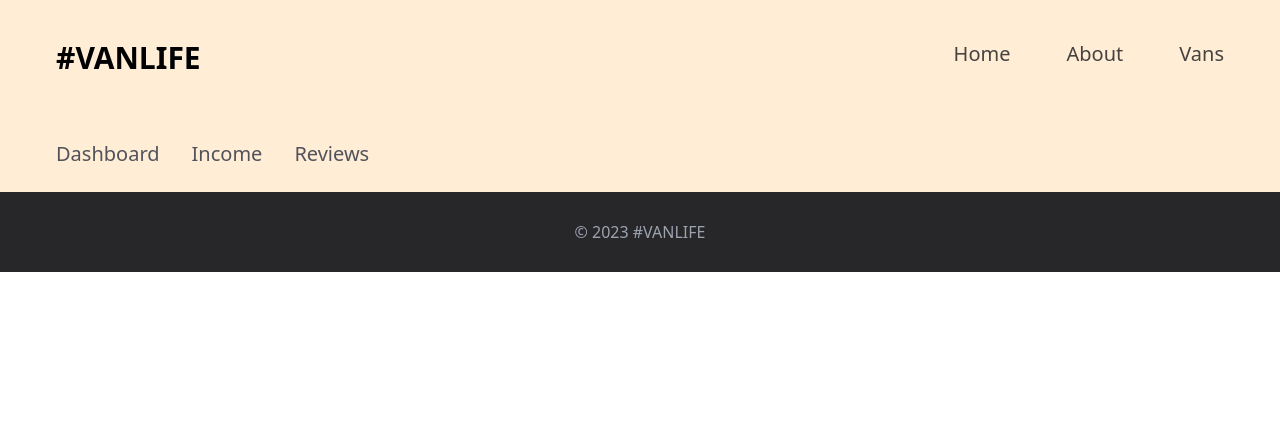
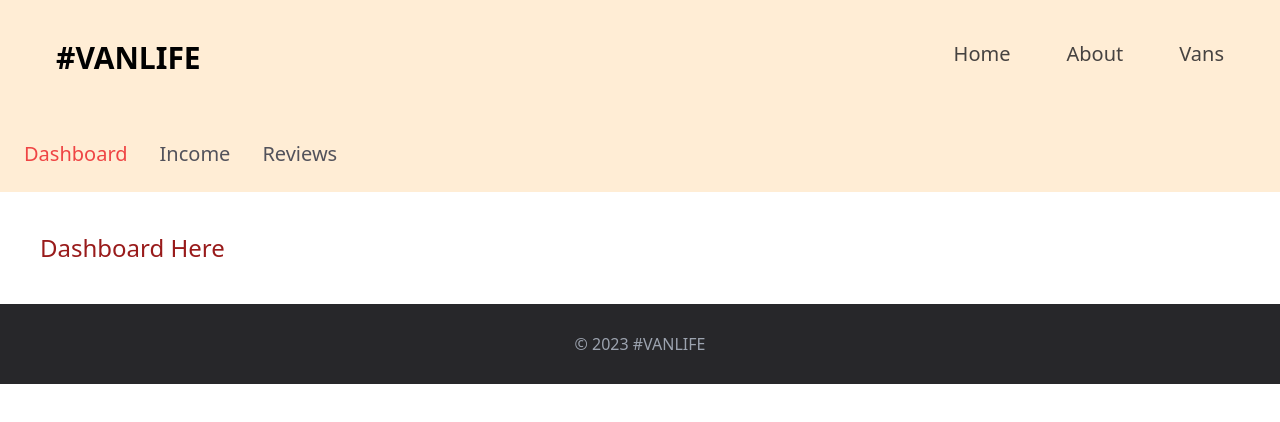
Before and after one commit to ItsTonyy/ReactRouter6, a React (Vite) app: page /host in a window 1280 px wide. Shown: the top 422 px of the page. Built offline with nearby package versions, Linux system fonts and the light colour scheme; what miragejs would draw is missing.

Commit message:
Little updates

```diff
--- a/src/App.jsx
+++ b/src/App.jsx
@@ -22,12 +22,12 @@ function App() {
 				<Route element={<PageLayout />}>
 					<Route path='/' element={<Home />} />
 					<Route path='About' element={<About />} />
+
 					<Route path='Vans' element={<Vans/>}/>
-
 					<Route path='Vans/:id' element={<VanDetail/>}/>
 
 					<Route path='host' element={<HostLayout />}>
-						<Route path='host' element={<Dashboard />}/>
+						<Route index element={<Dashboard />}/>
 						<Route path='income' element={<Income />}/>
 						<Route path='reviews' element={<Reviews />}/>
 					</Route>
--- a/src/components/HostLayout.jsx
+++ b/src/components/HostLayout.jsx
@@ -1,18 +1,22 @@
-import { Link } from 'react-router-dom'
-
+import { NavLink, Outlet } from 'react-router-dom'
 
 export default function HostLayout() {
 	return (
-		<div className='flex flex-row gap-8 p-6 bg-orange-100 text-xl font-medium text-zinc-600'>
-			<Link to={'/host'}>
-				<span className='ml-8 hover:underline hover:text-black'>Dashboard</span>
-			</Link>
-			<Link to={'/host/income'}>
-				<span className='hover:underline hover:text-black'>Income</span>
-			</Link>
-			<Link to={'/host/reviews'}>
-				<span className='hover:underline hover:text-black'>Reviews</span>
-			</Link>
-		</div>
+		<>
+			<div className='flex flex-row gap-8 p-6 bg-orange-100 text-xl font-medium text-zinc-600'>
+				<NavLink to={'/host'} className={({isActive}) => isActive ? 'text-red-500' : 'text-zinc-600'}>
+					<span className='hover:underline hover:text-black'>
+						Dashboard
+					</span>
+				</NavLink>
+				<NavLink to={'/host/income'} className={({isActive}) => isActive ? 'text-red-500' : 'text-zinc-600'}>
+					<span className='hover:underline hover:text-black'>Income</span>
+				</NavLink>
+				<NavLink to={'/host/reviews'} className={({isActive}) => isActive ? 'text-red-500' : 'text-zinc-600'}>
+					<span className='hover:underline hover:text-black'>Reviews</span>
+				</NavLink>
+			</div>
+			<Outlet />
+		</>
 	)
 }
--- a/src/pages/About.jsx
+++ b/src/pages/About.jsx
@@ -5,8 +5,8 @@ export default function About () {
         <img src="./src/images/wallpaper3.jpg" alt="imagem" />
       </div>
       <div className='w-full h-full text-black bg-orange-100 p-12 flex justify-center items-center flex-col'>
-        <h1 className='text-3xl font-bold mb-2'>Don&apos;t Squeeze In A Sedan</h1>
-        <h1 className='text-3xl font-bold'>When You Could Relax In A Van</h1>
+        <h1 className='text-3xl font-bold mb-2'>Don&apos;t Squeeze In a Sedan</h1>
+        <h1 className='text-3xl font-bold'>When You Could Relax In a Van</h1>
 
         <p className='text-xl font-light mt-4'>Our mission is to enliven your road trip with the perfect travel van rental.
         </p>
--- a/src/pages/host/Dashboard.jsx
+++ b/src/pages/host/Dashboard.jsx
@@ -2,9 +2,9 @@
 
 export default function Dashboard() {
   return(
-    <div className='bg-zinc-900 text-white text-2xl'>
+    <div className='text-red-800 text-2xl p-10'>
 
-      <h1 className=''>Dashboard Here</h1>
+      <h1 className='text-2xl'>Dashboard Here</h1>
     </div>
   )
 }
--- a/src/pages/host/Income.jsx
+++ b/src/pages/host/Income.jsx
@@ -3,7 +3,7 @@
 export default function Income() {
   return(
     <div className='text-blue-700 text-2xl p-10'>
-      <h1 className='text-2xl text-blue'>Income Here</h1>
+      <h1 className='text-2xl'>Income Here</h1>
     </div>
   )
 }
--- a/src/pages/host/Reviews.jsx
+++ b/src/pages/host/Reviews.jsx
@@ -2,8 +2,8 @@
 
 export default function Reviews() {
   return(
-    <div className='text-yellow-500 text-2xl'>
-      <h1 className='text-2xl text-blue'>Reviews Here</h1>
+    <div className='text-green-700 text-2xl p-10'>
+      <h1 className='text-2xl'>Reviews Here</h1>
     </div>
   )
 }
```
